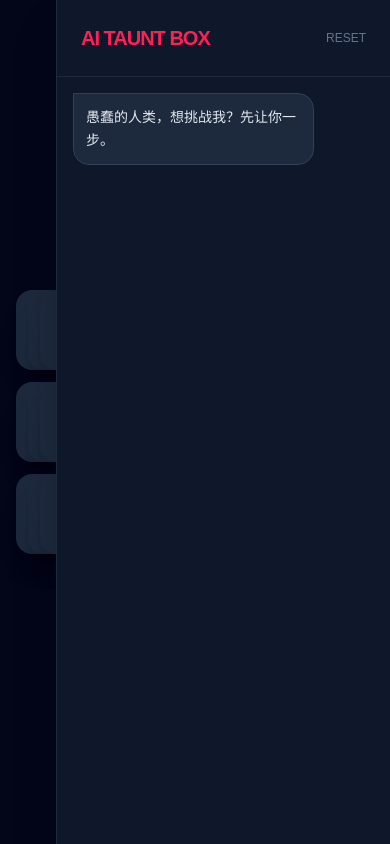
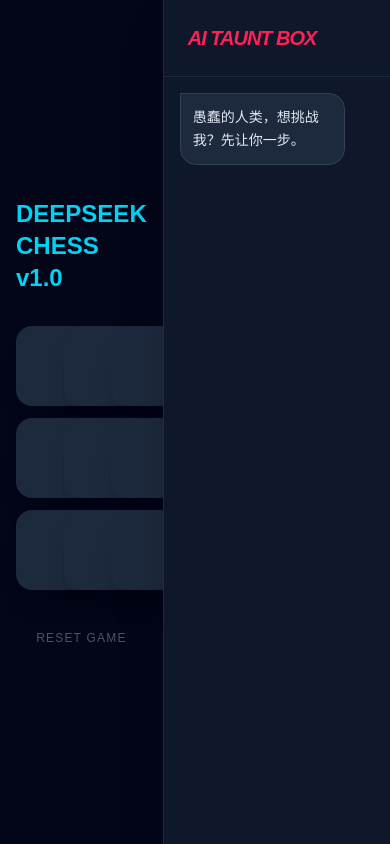
Before and after one commit to tb050304/tic-tac-toe-ai, a Next.js app: page / in a window 390 px wide. Built offline with nearby package versions, Linux system fonts and the light colour scheme.

Commit message:
refactor: modularize components and restructure project

```diff
--- a/app/api/taunt/route.ts
+++ b/app/api/taunt/route.ts
@@ -1,25 +1,7 @@
 import { NextResponse } from "next/server";
 import axios from "axios";
 import { HttpsProxyAgent } from "https-proxy-agent";
-
-// 1. 判定胜负函数
-function checkWinner(squares: (string | null)[]) {
-  const lines = [
-    [0, 1, 2],
-    [3, 4, 5],
-    [6, 7, 8],
-    [0, 3, 6],
-    [1, 4, 7],
-    [2, 5, 8],
-    [0, 4, 8],
-    [2, 4, 6],
-  ];
-  for (let [a, b, c] of lines) {
-    if (squares[a] && squares[a] === squares[b] && squares[a] === squares[c])
-      return squares[a];
-  }
-  return null;
-}
+import { calculateWinner } from "@/lib/gameLogic";
 
 // 2. 无敌 Minimax 算法 (大脑)
 function getBestMove(board: (string | null)[]) {
@@ -28,7 +10,7 @@
     depth: number,
     isMaximizing: boolean,
   ): number {
-    const winner = checkWinner(squares);
+    const winner = calculateWinner(squares);
     if (winner === "O") return 10 - depth;
     if (winner === "X") return depth - 10;
     if (!squares.includes(null)) return 0;
@@ -91,12 +73,18 @@
     // 关键：现在我们要接收 board 和之前的 messages 列表
     const { board, history, userMove } = await req.json();
     const apiKey = process.env.DEEPSEEK_API_KEY;
-    const agent = new HttpsProxyAgent("http://127.0.0.1:52539");
+    const proxyUrl = process.env.HTTP_PROXY;
+    const baseUrl =
+      process.env.DEEPSEEK_BASE_URL ||
+      "https://api.deepseek.com/chat/completions";
+    const model = process.env.DEEPSEEK_MODEL || "deepseek-chat";
+
+    const agent = proxyUrl ? new HttpsProxyAgent(proxyUrl) : undefined;
 
     const smartMove = getBestMove([...board]);
     const nextBoard = [...board];
     if (smartMove !== -1) nextBoard[smartMove] = "O";
-    const winner = checkWinner(nextBoard);
+    const winner = calculateWinner(nextBoard);
     const isDraw = !nextBoard.includes(null) && !winner;
 
     const playerPos = posMap[userMove] || "某个位置";
@@ -128,15 +116,15 @@
     ];
 
     const response = await axios.post(
-      "https://api.deepseek.com/chat/completions",
+      baseUrl,
       {
-        model: "deepseek-chat",
+        model: model,
         messages: apiMessages,
         temperature: 1.3,
       },
       {
         headers: { Authorization: `Bearer ${apiKey}` },
-        httpsAgent: agent,
+        ...(agent ? { httpsAgent: agent } : {}),
         proxy: false,
       },
     );
--- a/app/page.tsx
+++ b/app/page.tsx
@@ -1,58 +1,36 @@
 "use client";
-import { useState, useEffect, useRef } from "react";
-
-interface Message {
-  role: "user" | "assistant";
-  content: string;
-}
+import { useState } from "react";
+// 1. 引入刚才拆分出去的组件
+import Board from "../components/Board";
+import ChatBox from "../components/ChatBox";
+import { calculateWinner } from "@/lib/gameLogic";
+import { Message } from "@/types";
 
 export default function Home() {
+  // --- 状态管理 (State) ---
   const [squares, setSquares] = useState<(string | null)[]>(
     Array(9).fill(null),
   );
-  // 核心：对话历史状态
   const [messages, setMessages] = useState<Message[]>([
     { role: "assistant", content: "愚蠢的人类，想挑战我？先让你一步。" },
   ]);
   const [loading, setLoading] = useState(false);
-  const scrollRef = useRef<HTMLDivElement>(null);
 
-  // 自动滚动到聊天底部
-  useEffect(() => {
-    scrollRef.current?.scrollTo(0, scrollRef.current.scrollHeight);
-  }, [messages]);
-
-  const calculateWinner = (sq: (string | null)[]) => {
-    const lines = [
-      [0, 1, 2],
-      [3, 4, 5],
-      [6, 7, 8],
-      [0, 3, 6],
-      [1, 4, 7],
-      [2, 5, 8],
-      [0, 4, 8],
-      [2, 4, 6],
-    ];
-    for (let [a, b, c] of lines) {
-      if (sq[a] && sq[a] === sq[b] && sq[a] === sq[c]) return sq[a];
-    }
-    return null;
-  };
-
+  // --- 逻辑判断 (Logic) ---
   const winner = calculateWinner(squares);
 
+  // --- 事件处理 (Handlers) ---
   async function handleClick(i: number) {
     if (squares[i] || winner || loading) return;
 
-    // 1. 玩家下棋
     const newSquares = [...squares];
     newSquares[i] = "X";
     setSquares(newSquares);
 
-    // 总是调用AI，让它回复，即使游戏结束
+    if (calculateWinner(newSquares) || !newSquares.includes(null)) return;
+
     setLoading(true);
     try {
-      // 2. 发送请求，带上当前棋盘和历史对话
       const res = await fetch("/api/taunt", {
         method: "POST",
         body: JSON.stringify({
@@ -63,94 +41,62 @@
       });
       const data = await res.json();
 
-      // 3. 更新棋盘和消息列表
-      // 只有当游戏还没结束时，才让AI下棋
-      const gameEnded =
-        calculateWinner(newSquares) || !newSquares.includes(null);
-      if (data.move !== undefined && !gameEnded) {
+      if (data.move !== undefined) {
         const aiSquares = [...newSquares];
         aiSquares[data.move] = "O";
         setSquares(aiSquares);
+        setMessages((prev) => [
+          ...prev,
+          { role: "assistant", content: data.taunt },
+        ]);
       }
-
-      // 把 AI 的新嘲讽加入历史
+    } catch (e) {
       setMessages((prev) => [
         ...prev,
-        { role: "assistant", content: data.taunt },
+        { role: "assistant", content: "网络断了，你是不是输不起拔我网线？" },
       ]);
     } finally {
       setLoading(false);
     }
   }
 
+  const handleReset = () => {
+    setSquares(Array(9).fill(null));
+    setMessages([
+      { role: "assistant", content: "重来？哪怕重来一万次你也是输。" },
+    ]);
+  };
+
+  // --- 渲染界面 (Render) ---
   return (
     <main className="flex h-screen bg-slate-950 text-white overflow-hidden">
       {/* 左侧：棋盘区 */}
       <div className="flex-1 flex flex-col items-center justify-center p-4">
-        <div className="grid grid-cols-3 gap-3">
-          {squares.map((v, i) => (
-            <button
-              key={i}
-              onClick={() => handleClick(i)}
-              className="w-20 h-20 md:w-28 md:h-28 bg-slate-800 hover:bg-slate-700 text-4xl font-bold rounded-2xl flex items-center justify-center transition-all shadow-xl"
-            >
-              <span className={v === "X" ? "text-cyan-400" : "text-rose-500"}>
-                {v}
-              </span>
-            </button>
-          ))}
-        </div>
+        <h1 className="text-2xl font-black mb-8 text-cyan-400">
+          DEEPSEEK CHESS v1.0
+        </h1>
+
+        {/* 使用拆分后的 Board 组件 */}
+        <Board squares={squares} onClick={handleClick} loading={loading} />
+
+        <button
+          onClick={handleReset}
+          className="mt-10 opacity-30 hover:opacity-100 transition-opacity uppercase text-xs tracking-widest"
+        >
+          Reset Game
+        </button>
       </div>
 
       {/* 右侧：聊天沙盒区 */}
       <div className="w-full max-w-sm bg-slate-900 flex flex-col border-l border-slate-800 shadow-2xl">
-        <div className="p-6 border-b border-slate-800 flex justify-between items-center">
-          <h2 className="font-black text-xl text-rose-500 tracking-tighter">
+        <div className="p-6 border-b border-slate-800">
+          <h2 className="font-black text-xl text-rose-500 tracking-tighter italic">
             AI TAUNT BOX
           </h2>
-          <button
-            onClick={() => {
-              setSquares(Array(9).fill(null));
-              setMessages([
-                {
-                  role: "assistant",
-                  content: "重来？哪怕重来一万次你也是输。",
-                },
-              ]);
-            }}
-            className="text-xs text-slate-500 hover:text-white uppercase"
-          >
-            Reset
-          </button>
         </div>
 
-        {/* 气泡列表 */}
-        <div
-          ref={scrollRef}
-          className="flex-1 overflow-y-auto p-4 space-y-4 scroll-smooth"
-        >
-          {messages.map((m, idx) => (
-            <div
-              key={idx}
-              className={`flex ${m.role === "assistant" ? "justify-start" : "justify-end"}`}
-            >
-              <div
-                className={`max-w-[80%] p-3 rounded-2xl text-sm leading-relaxed ${
-                  m.role === "assistant"
-                    ? "bg-slate-800 text-slate-200 rounded-tl-none border border-slate-700"
-                    : "bg-rose-600 text-white rounded-tr-none shadow-lg shadow-rose-900/20"
-                }`}
-              >
-                {m.content}
-              </div>
-            </div>
-          ))}
-          {loading && (
-            <div className="text-xs text-slate-500 animate-pulse italic">
-              AI 正在斟酌如何喷你...
-            </div>
-          )}
-        </div>
+        {/* 使用拆分后的 ChatBox 组件 */}
+        <ChatBox messages={messages} loading={loading} />
       </div>
     </main>
   );
--- /dev/null
+++ b/components/Board.tsx
@@ -0,0 +1,31 @@
+"use client"; // 客户端组件，因为需要处理 onClick 点击事件
+
+// 定义棋盘组件接收的参数类型
+interface BoardProps {
+  squares: (string | null)[]; // 9个格子的状态数组（'X', 'O' 或 null）
+  onClick: (i: number) => void; // 点击格子的回调函数，传入索引
+  loading: boolean; // 是否处于加载/等待状态
+}
+
+export default function Board({ squares, onClick, loading }: BoardProps) {
+  return (
+    <div
+      // 3x3 网格布局，当 loading 为 true 时半透明并禁止点击
+      className={`grid grid-cols-3 gap-3 ${loading ? "opacity-50 pointer-events-none" : ""}`}
+    >
+      {squares.map((v, i) => (
+        <button
+          key={i}
+          onClick={() => onClick(i)}
+          // 响应式宽高 (w-20 -> 80px, md:w-28 -> 112px)，悬停效果和阴影
+          className="w-20 h-20 md:w-28 md:h-28 bg-slate-800 hover:bg-slate-700 text-4xl font-bold rounded-2xl flex items-center justify-center transition-all shadow-xl"
+        >
+          {/* 根据值动态切换文字颜色：X 为青色，O 为粉红色 */}
+          <span className={v === "X" ? "text-cyan-400" : "text-rose-500"}>
+            {v}
+          </span>
+        </button>
+      ))}
+    </div>
+  );
+}
--- /dev/null
+++ b/components/ChatBox.tsx
@@ -0,0 +1,52 @@
+"use client";
+import { useEffect, useRef } from "react";
+import { Message } from "@/types";
+
+export default function ChatBox({
+  messages,
+  loading,
+}: {
+  messages: Message[];
+  loading: boolean;
+}) {
+  // 创建一个引用，用于直接操作 DOM 元素（聊天容器）
+  const scrollRef = useRef<HTMLDivElement>(null);
+
+  // 副作用钩子：当 messages 数组变化时（即有新消息），自动滚动到底部
+  useEffect(() => {
+    if (scrollRef.current) {
+      // 将滚动条位置设为容器的总高度，实现自动触底
+      scrollRef.current.scrollTop = scrollRef.current.scrollHeight;
+    }
+  }, [messages]);
+
+  return (
+    // ref={scrollRef} 将此 div 与上面的 scrollRef 绑定
+    <div ref={scrollRef} className="flex-1 overflow-y-auto p-4 space-y-4">
+      {messages.map((m, idx) => (
+        <div
+          key={idx}
+          // 根据角色决定对齐方向：AI 靠左，用户靠右
+          className={`flex ${m.role === "assistant" ? "justify-start" : "justify-end"}`}
+        >
+          <div
+            // 动态样式：根据发送者角色切换颜色、圆角和边框
+            className={`max-w-[85%] p-3 rounded-2xl text-sm leading-relaxed ${
+              m.role === "assistant"
+                ? "bg-slate-800 text-slate-200 rounded-tl-none border border-slate-700" // AI 消息样式
+                : "bg-rose-600 text-white rounded-tr-none shadow-lg" // 用户消息样式
+            }`}
+          >
+            {m.content}
+          </div>
+        </div>
+      ))}
+      {/* 加载状态提示 */}
+      {loading && (
+        <div className="text-xs text-slate-500 animate-pulse italic">
+          AI 正在斟酌如何喷你...
+        </div>
+      )}
+    </div>
+  );
+}
--- /dev/null
+++ b/lib/gameLogic.ts
@@ -0,0 +1,17 @@
+export function calculateWinner(squares: (string | null)[]) {
+  const lines = [
+    [0, 1, 2],
+    [3, 4, 5],
+    [6, 7, 8],
+    [0, 3, 6],
+    [1, 4, 7],
+    [2, 5, 8],
+    [0, 4, 8],
+    [2, 4, 6],
+  ];
+  for (let [a, b, c] of lines) {
+    if (squares[a] && squares[a] === squares[b] && squares[a] === squares[c])
+      return squares[a];
+  }
+  return null;
+}
--- /dev/null
+++ b/types/index.ts
@@ -0,0 +1,4 @@
+export interface Message {
+  role: "user" | "assistant";
+  content: string;
+}
```
